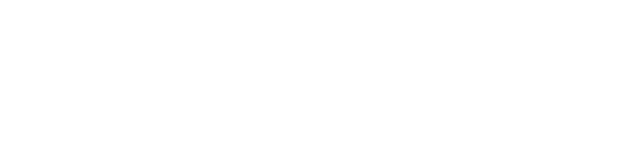
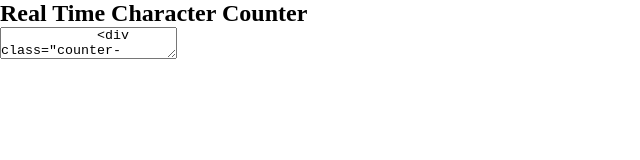
Before and after one commit to farhanacsebd/real-time-Character-counter-using-js, a plain HTML site: page index.html in a window 1280 px wide. Shown: the whole page, without its empty margins (0-640 px from the left). Drawn offline with Linux system fonts and the light colour scheme.

Commit message:
create html structure

```diff
--- a/index.html
+++ b/index.html
@@ -8,6 +8,15 @@
     <title>Word Counter</title>
 </head>
 <body>
+    <div class="container">
+        <h2>Real Time Character Counter</h2>
+        <textarea id="textarea" class="textarea" placeholder="Please write your text here..." maxlength="50">
+            <div class="counter-container">
+                <p>Total Characters : <span id="total-counter" class="total-counter">30</span></p>
+                <p>Remaining : <span id="remaining-counter" class="remaining-counter">20</span></p>
+            </div>
+        </textarea>
+    </div>
 
 
     <script src="js/index.js"></script>
```
